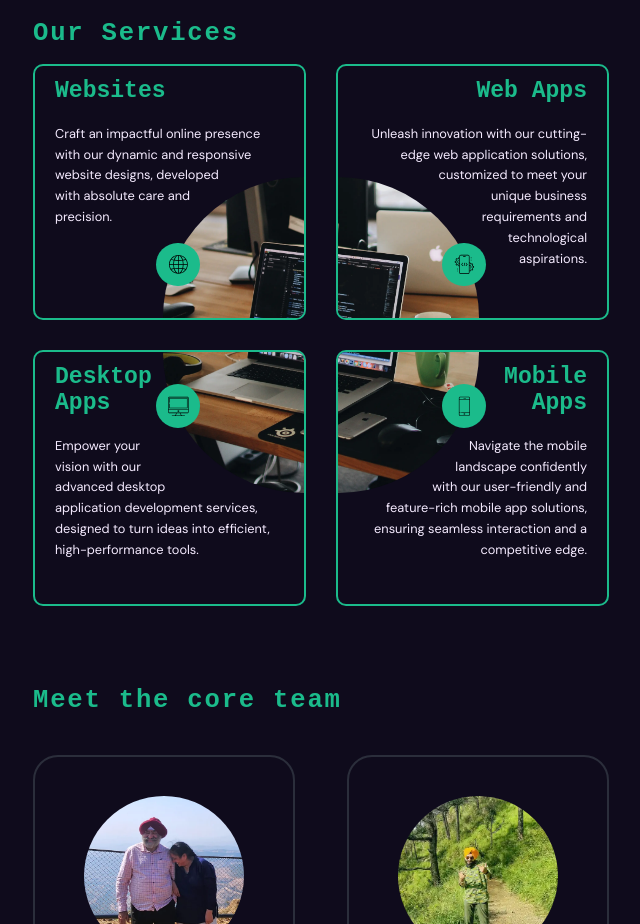
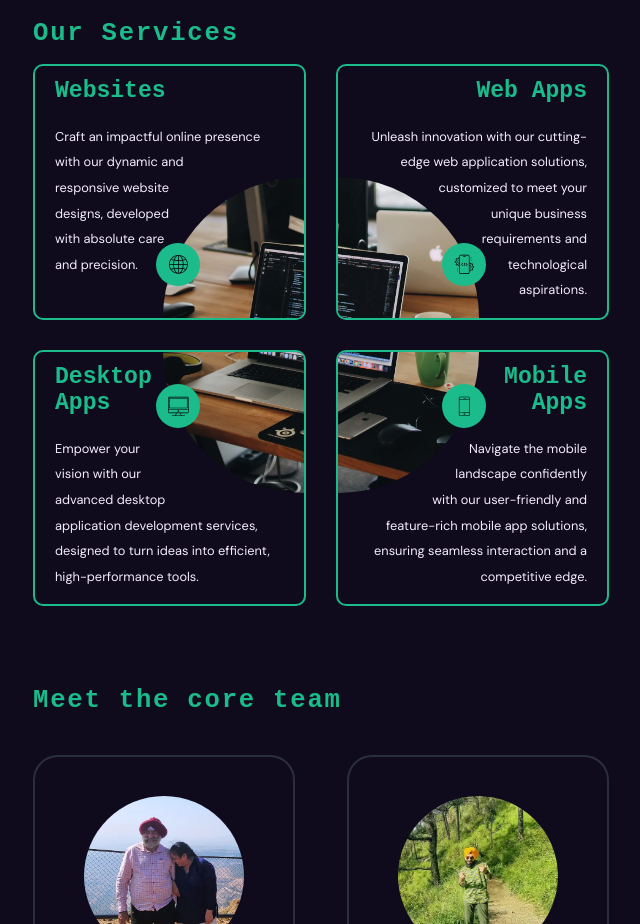
Before and after one commit to hymnsOfWeb/website, a Next.js app: page /about in a window 1280 px wide. Shown: the part 840-1764 px from the top of the page, without its empty margins (607-1247 px from the left). Built offline with nearby package versions, Linux system fonts and the light colour scheme; a web font is replaced by a local one.

Commit message:
service icons updated

```diff
--- a/modules/about/about-main/about-description/styles.ts
+++ b/modules/about/about-main/about-description/styles.ts
@@ -37,7 +37,7 @@ export const serviceCardCss = css`
     height: 30vh;
   }
   ${mediaQuery.mobilePortrait} {
-    height: 40vh;
+    height: 80vw;
     position: relative;
     &:nth-of-type(n) {
       text-align: right;
@@ -238,12 +238,12 @@ export const serviceCardHeadingCss = css`
 export const serviceCardParaCss = css`
   padding: 0 20px;
   font-size: clamp(0.75rem, 1vw, 2rem);
-  line-height: 1.625em;
+  line-height: 2em;
   ${mediaQuery.tablet} {
     font-size: clamp(0.75rem, 2vw, 2rem);
   }
   ${mediaQuery.mobilePortrait} {
-    line-height: 1.5em;
+    line-height: 2em;
     font-size: clamp(0.8rem, 3.5vw, 3rem);
   }
   ${mediaQuery.squeezedScreen} {
@@ -331,7 +331,7 @@ export const serviceIconContainerCss = css`
   }
   @media (900px <= width <= 1000px) {
     svg {
-      font-size: 1rem;
+      font-size: 2.5rem;
     }
     &.icon-0 {
       inset: unset;
```
